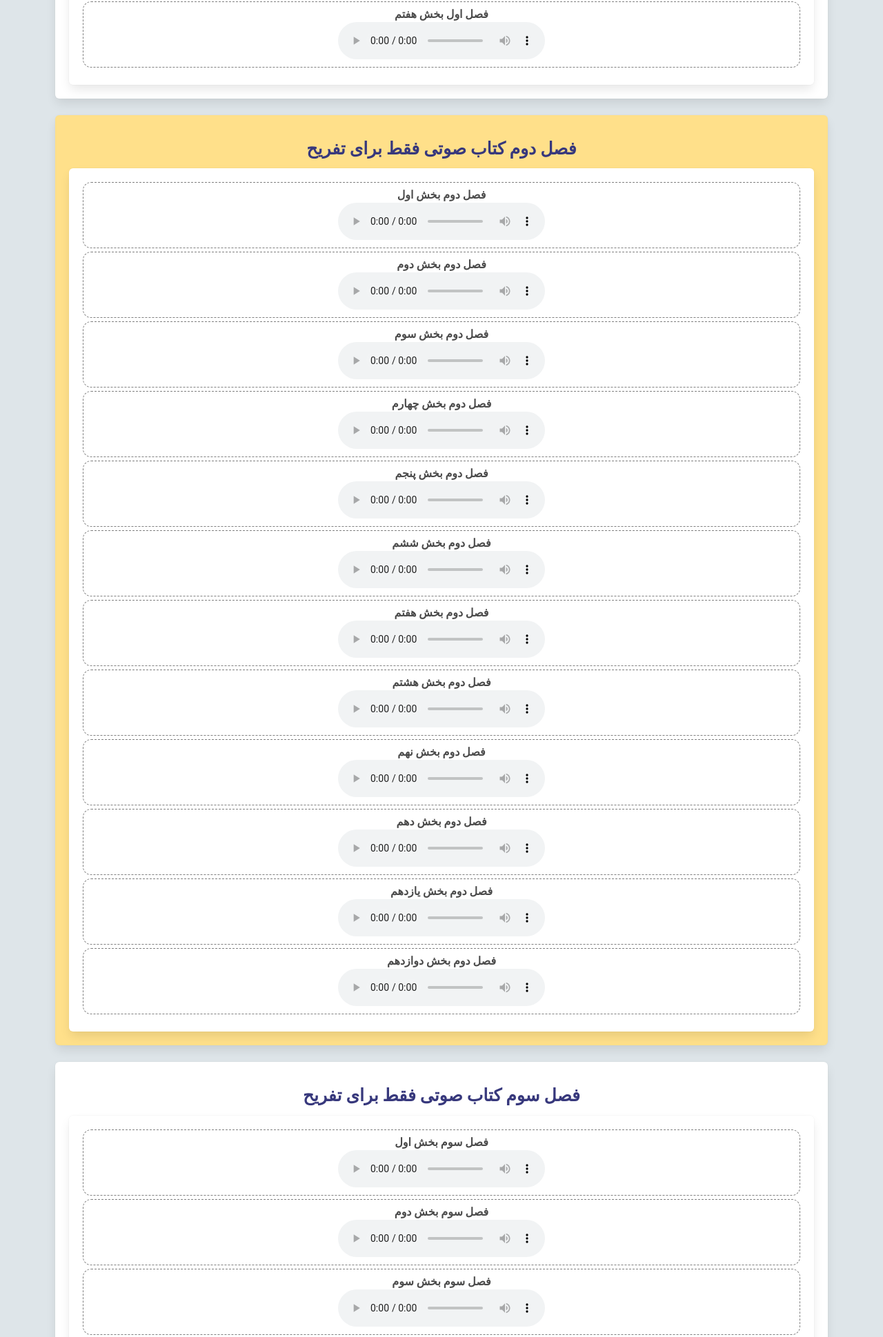
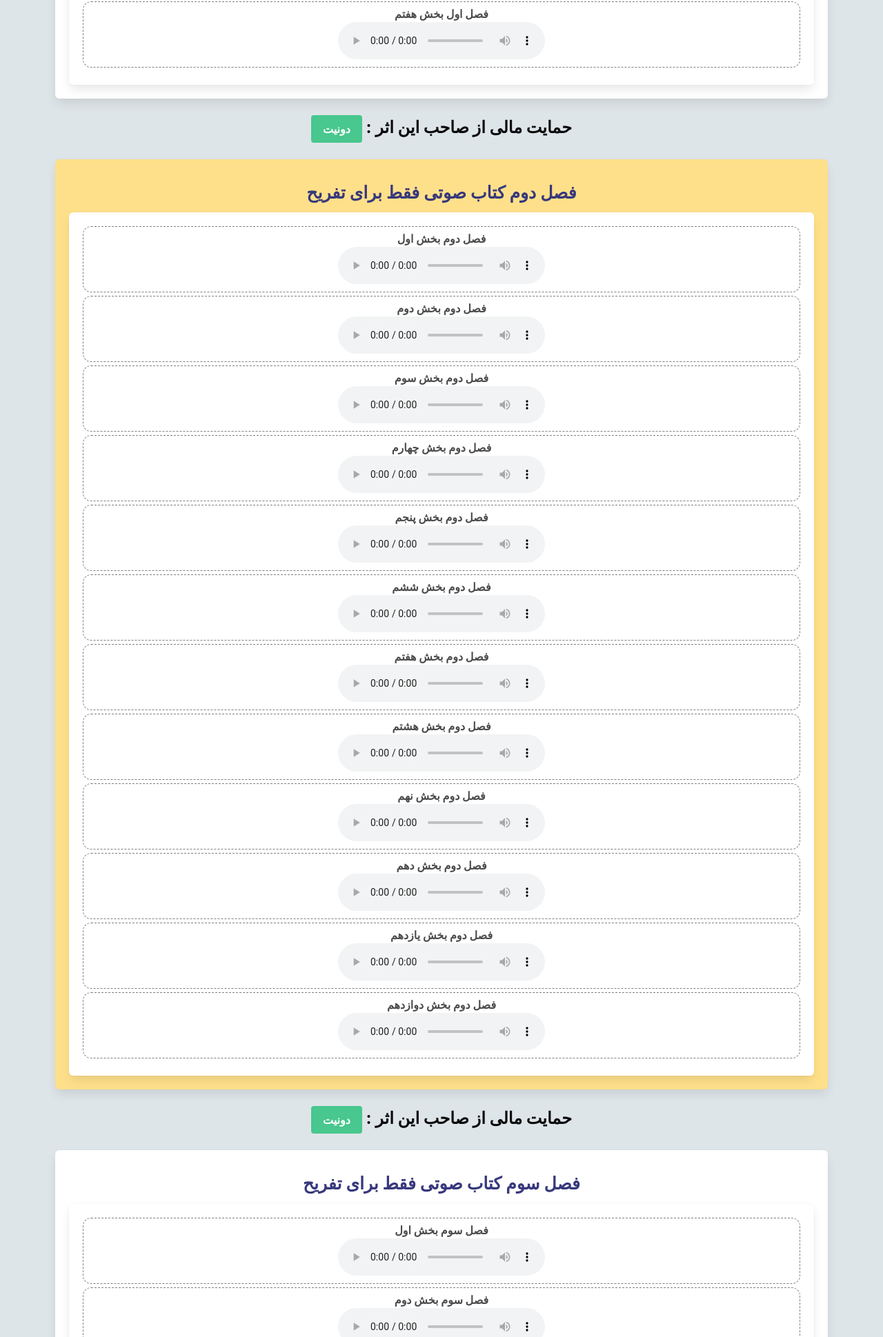
Before and after one commit to mirakabzi/just-for-fun-audio-book, a plain HTML site: page index.html in a window 1280 px wide. Shown: the part 1481-3420 px from the top of the page at 69% size. Drawn offline with Linux system fonts and the light colour scheme.

Commit message:
update github page

```diff
--- a/index.html
+++ b/index.html
@@ -39,11 +39,14 @@
                     نیکزاد گوش بدهید و لذت ببرید.
 
                 </p>
-                <p class=" has-text-black has-text-weight-bold is-size-4 has-text-centered m-5">
+                <p
+                    class=" has-text-black has-text-weight-bold is-size-4 has-text-centered m-5">
                     این کتاب صوتی در آموزشگاه
-                    <a href="https://avasam.ir?from=github" target="_blank"> آواسام </a>
+                    <a href="https://avasam.ir?from=github" target="_blank">
+                        آواسام </a>
                     تهیه و تولید شده است
                 </p>
+
             </div>
             <div class="box">
                 <ul>
@@ -161,6 +164,13 @@
 
                 </div>
 
+            </div>
+
+            <div
+                class="has-text-black has-text-weight-bold is-size-4 has-text-centered m-5">
+                حمایت مالی از صاحب این اثر :
+                <a target="_blank" href="https://zarinp.al/avasam.ir"
+                    class="button is-success">دونیت</a>
             </div>
 
             <div class="has-text-centered is-mobile box has-background-warning">
@@ -337,7 +347,12 @@
                     </div>
                 </div>
             </div>
-
+            <div
+                class="has-text-black has-text-weight-bold is-size-4 has-text-centered m-5">
+                حمایت مالی از صاحب این اثر :
+                <a target="_blank" href="https://zarinp.al/avasam.ir"
+                    class="button is-success">دونیت</a>
+            </div>
             <div class="has-text-centered is-mobile box">
                 <h2> فصل سوم کتاب صوتی فقط برای تفریح </h2>
                 <div
@@ -514,6 +529,13 @@
                 </div>
             </div>
 
+            <div
+                class="has-text-black has-text-weight-bold is-size-4 has-text-centered m-5">
+                حمایت مالی از صاحب این اثر :
+                <a target="_blank" href="https://zarinp.al/avasam.ir"
+                    class="button is-success">دونیت</a>
+            </div>
+
             <div class="has-text-centered is-mobile box has-background-warning">
                 <h2> فصل چهارم کتاب صوتی فقط برای تفریح </h2>
                 <div
```
